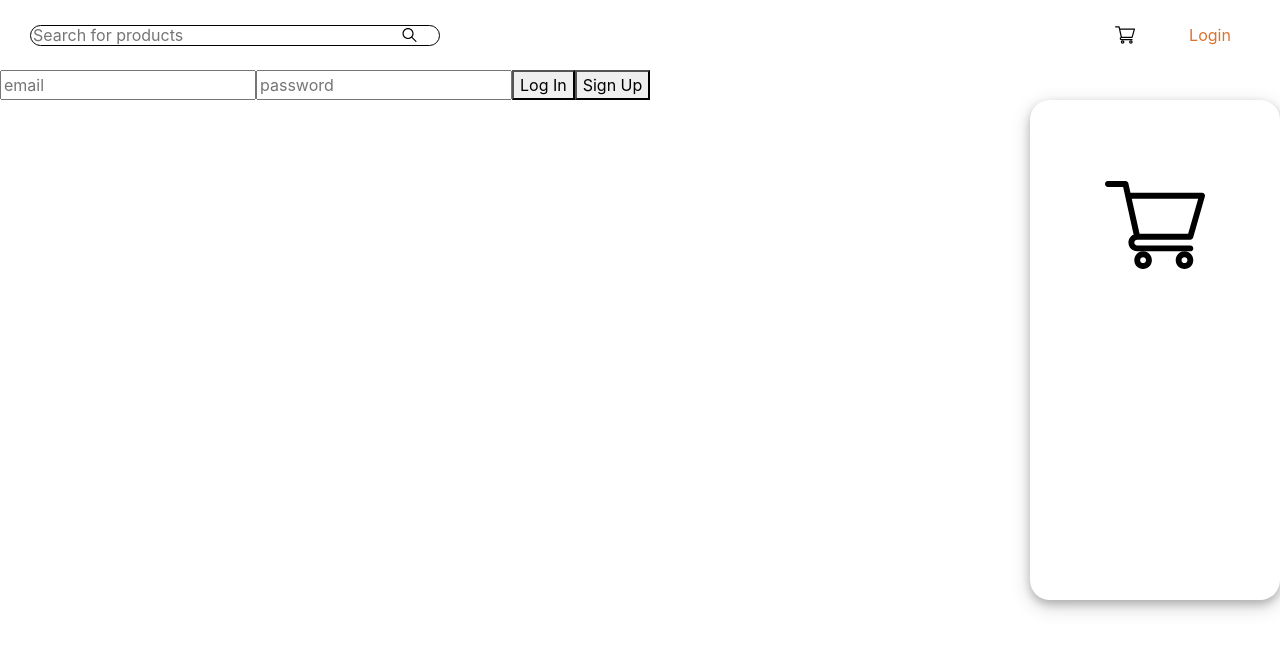
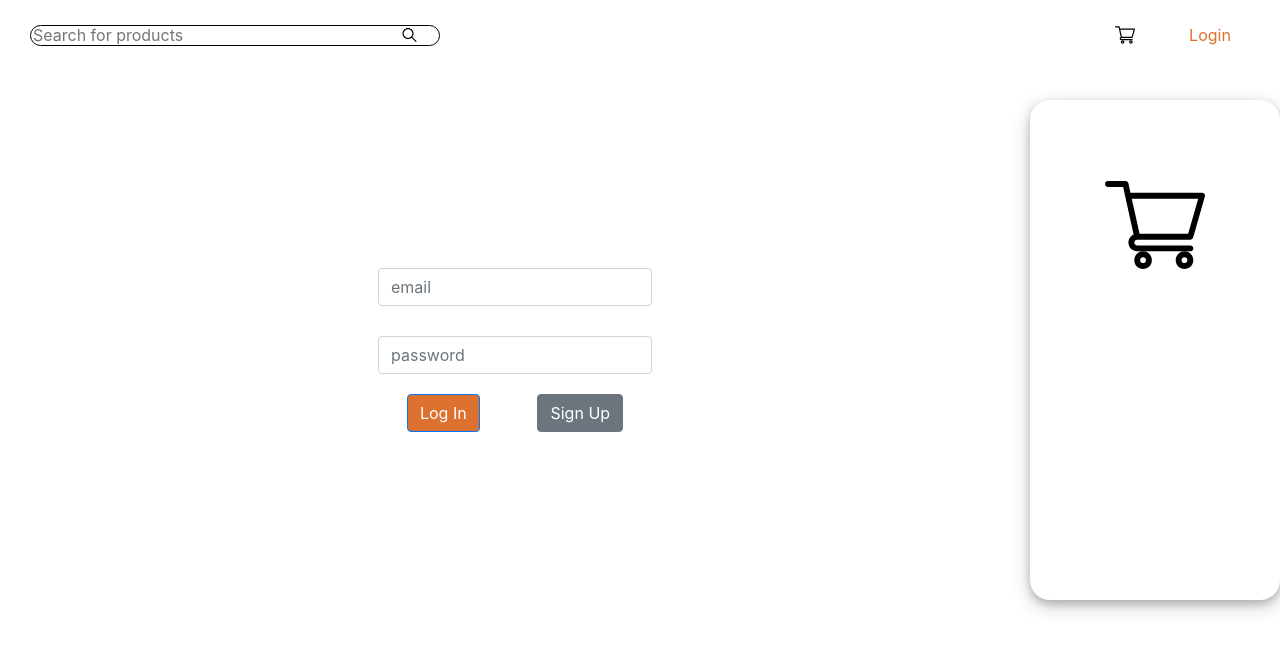
Before and after one commit to notks/pizza-shop, a React (Create React App) app: page /login in a window 1280 px wide. Shown: the top 650 px of the page. Built offline with nearby package versions, Linux system fonts and the light colour scheme.

Commit message:
finished styling login page

```diff
--- a/src/components/Login/Login.js
+++ b/src/components/Login/Login.js
@@ -1,7 +1,7 @@
 import React, { useState } from "react";
 import { Link } from "react-router-dom";
 import Auth from "../../Auth";
-
+import "./Login.scss";
 export default function Login() {
   const [msg, setmsg] = useState("");
   const handleLogin = async () => {
@@ -12,7 +12,7 @@ export default function Login() {
     setmsg(res);
   };
   return (
-    <div>
+    <div className="login_container">
       <div id="failed-login">{msg}</div>
       <form
         onSubmit={(e) => {
@@ -21,16 +21,26 @@ export default function Login() {
           handleLogin();
         }}
       >
-        <input type="text" id="email-input" placeholder="email"></input>
         <input
+          className="form-control"
+          type="text"
+          id="email-input"
+          placeholder="email"
+        ></input>
+        <input
+          className="form-control"
           type="password"
           id="password-input"
           placeholder="password"
         ></input>
-        <button type="submit">Log In</button>
-        <Link to="register">
-          <button>Sign Up</button>
-        </Link>
+        <div className="login_buttons">
+          <button className="btn btn-primary login_btn" type="submit">
+            Log In
+          </button>
+          <Link to="register">
+            <button className="btn btn-secondary">Sign Up</button>
+          </Link>
+        </div>
       </form>
     </div>
   );
--- /dev/null
+++ b/src/components/Login/Login.scss
@@ -0,0 +1,30 @@
+@import "../../styles/variables";
+.login_container {
+  width: 100%;
+  height: 100%;
+  display: flex;
+  flex-direction: column;
+  justify-content: center;
+  align-items: center;
+}
+form {
+  display: flex;
+  flex-direction: column;
+  justify-items: center;
+  justify-content: space-around;
+  padding: 30px;
+  .login_buttons {
+    margin-top: 20px;
+    display: flex;
+    justify-content: space-around;
+  }
+  input {
+    margin-top: 30px;
+  }
+  .login_btn {
+    background-color: $color2;
+    &:hover {
+      background-color: $color2;
+    }
+  }
+}
```
Also changed, not shown: src/components/Login/login.scss (deleted).
